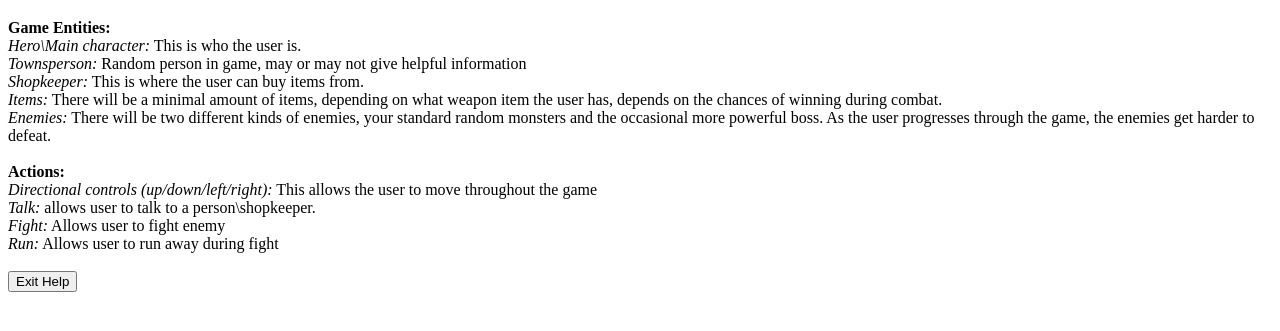
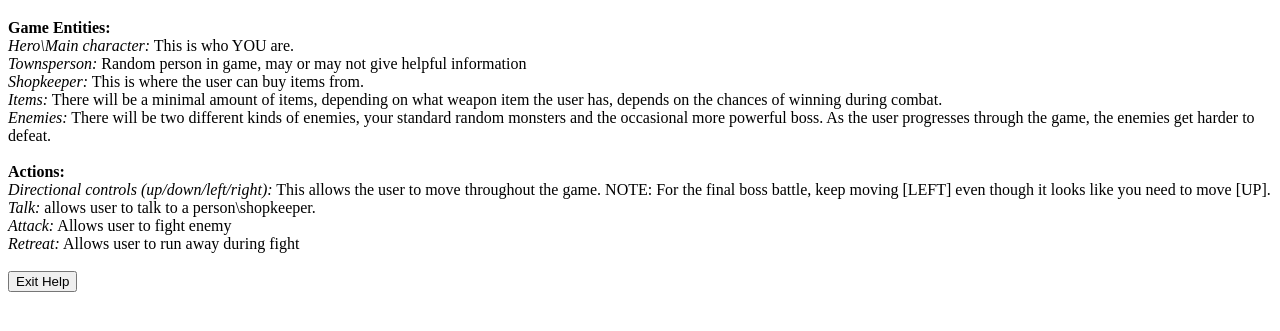
Before and after one commit to chrisAhmed/jsFinalProject, a plain HTML site: page help.html in a window 1280 px wide. Shown: the part 61-392 px from the top of the page. Drawn offline with Linux system fonts and the light colour scheme.

Commit message:
Re-worded Help page a bit

```diff
--- a/help.html
+++ b/help.html
@@ -9,17 +9,17 @@
 	<body>
 		<h1>Help for <i>The Legacy of Hero</i></h1>
 		<b>Game Entities:</b><br>
-		<i>Hero\Main character:</i> This is who the user is.<br>
+		<i>Hero\Main character:</i> This is who YOU are.<br>
 		<i>Townsperson:</i> Random person in game, may or may not give helpful information<br>
 		<i>Shopkeeper:</i> This is where the user can buy items from.<br>
 		<i>Items:</i> There will be a minimal amount of items, depending on what weapon item the user has, depends on the chances of winning during combat.<br>
 		<i>Enemies:</i> There will be two different kinds of enemies, your standard random monsters and the occasional more powerful boss. As the user progresses through the game, the enemies get harder to defeat.<br>
 		<br>
 		<b>Actions:</b><br>
-		<i>Directional controls (up/down/left/right):</i> This allows the user to move throughout the game<br>
+		<i>Directional controls (up/down/left/right):</i> This allows the user to move throughout the game. NOTE: For the final boss battle, keep moving [LEFT] even though it looks like you need to move [UP].<br>
 		<i>Talk:</i> allows user to talk to a person\shopkeeper.<br>
-		<i>Fight:</i> Allows user to fight enemy<br>
-		<i>Run:</i> Allows user to run away during fight<br>
+		<i>Attack:</i> Allows user to fight enemy<br>
+		<i>Retreat:</i> Allows user to run away during fight<br>
 		<br>
 		<button onclick="closeWindow()">Exit Help</button>
 	</body>
--- a/js/main.js
+++ b/js/main.js
@@ -424,6 +424,7 @@ function battleCheck(){
 		}
 		else{
 			alert('You need to defeat all 3 bosses before the final fight');
+			moveRight();
 		}
 		break;
 	default:
```
